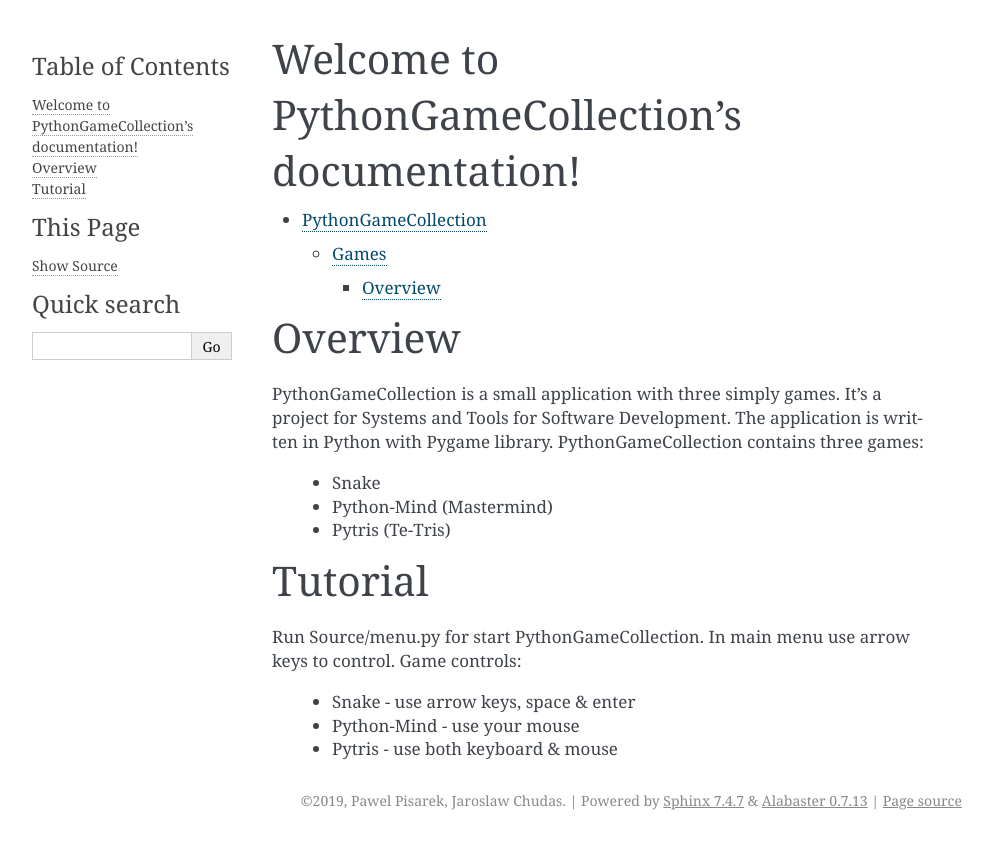
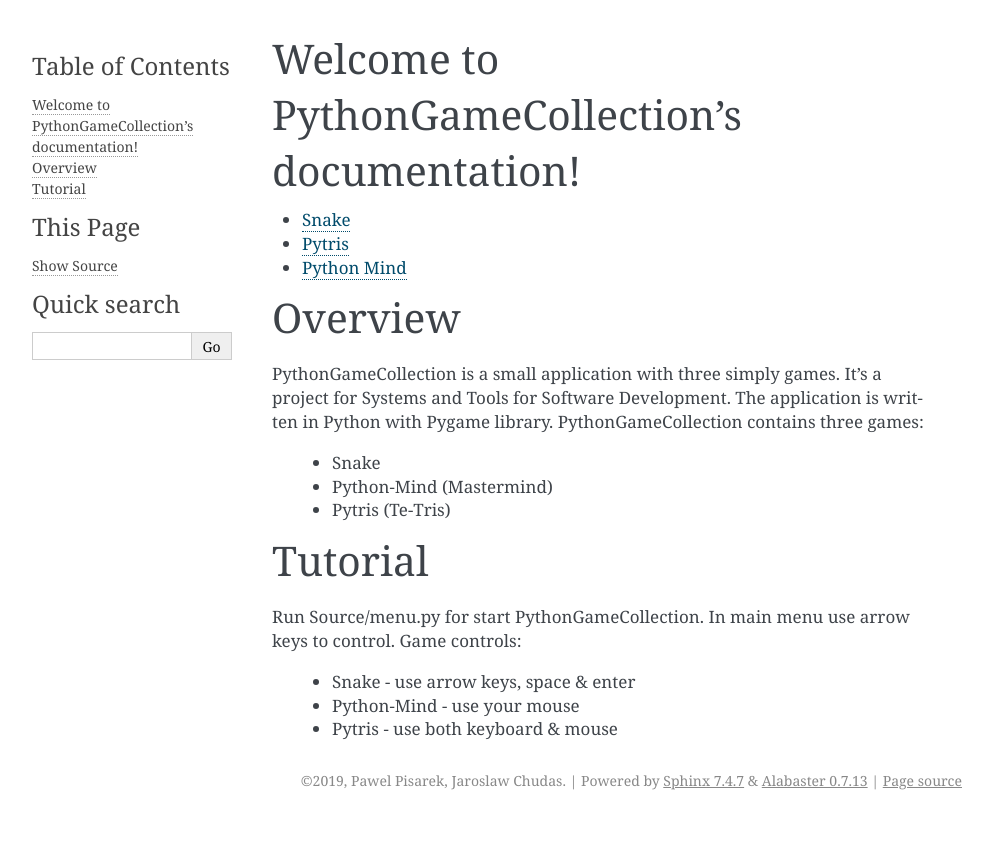
Before and after one commit to pppt94/PythonGameCollection, a Sphinx documentation site: the page built from Docs/index.rst, in a window 1280 px wide. Shown: the top 849 px of the page, without its empty margins (148-1141 px from the left). Built offline with Sphinx 7.4.7, drawn with Linux system fonts in a browser that asks for light colours.

Commit message:
Update pgc.rst

```diff
--- a/Docs/pgc.rst
+++ b/Docs/pgc.rst
@@ -1,9 +1,6 @@
-PythonGameCollection
+Snake
 =============
-
-Games
-----------
-
-.. toctree::
-
-   Snake
+Pytris
+=============
+Python Mind
+=============
```
